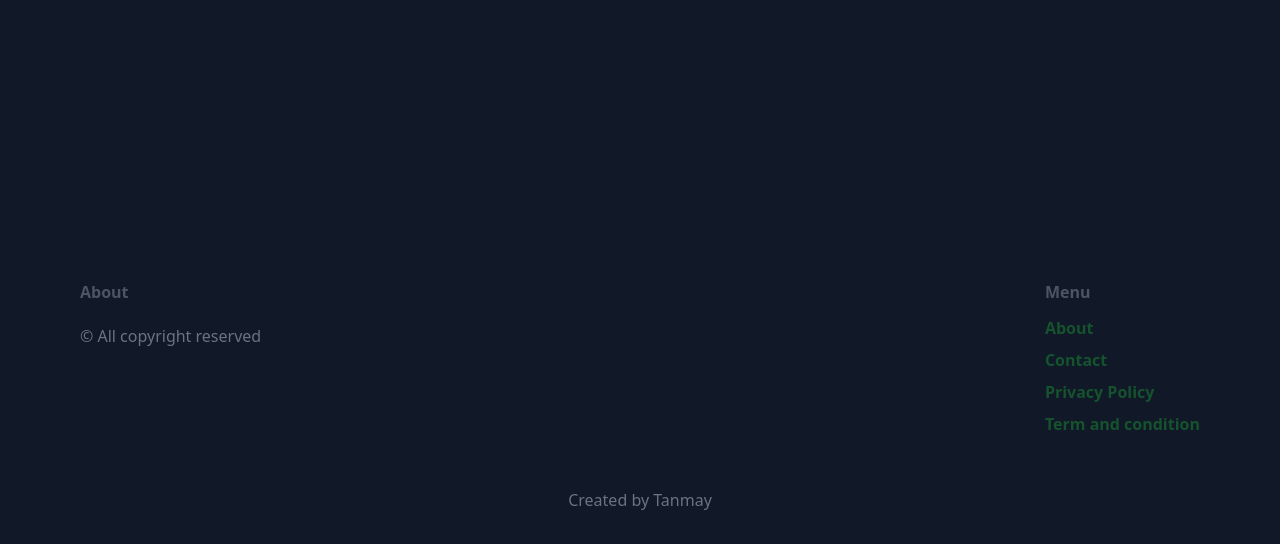
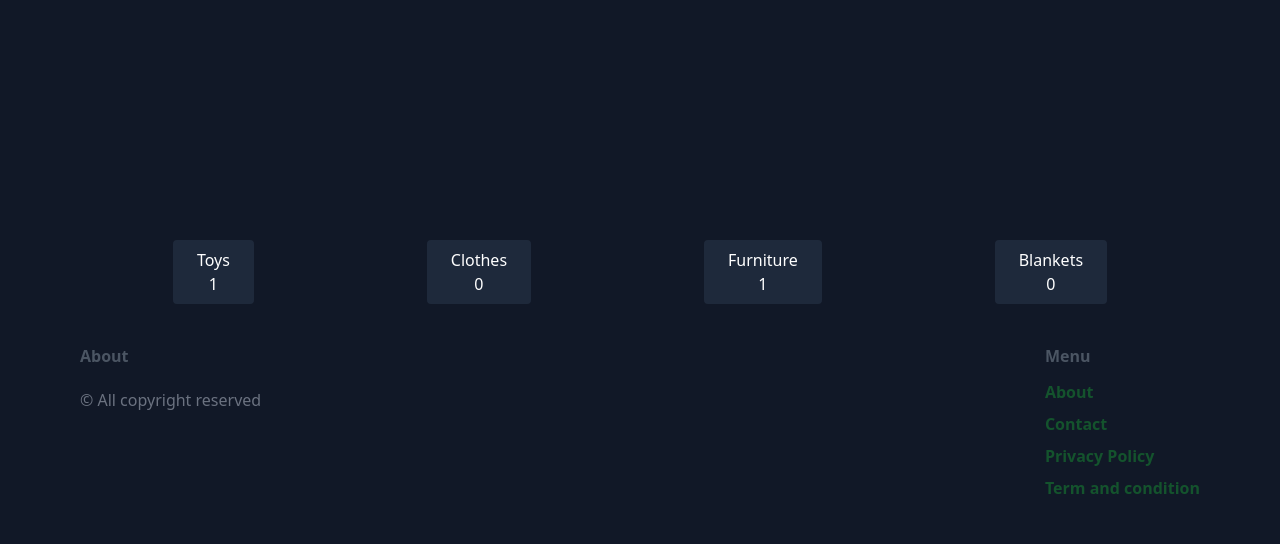
Before and after one commit to GODZ-k/Puddle, a Django app: page / in a window 1280 px wide. Shown: the part 634-1178 px from the top of the page. Before the commit the page ends 1144 px from the top, so only its background shows below. Run offline with Django 4.2, Linux system fonts and the light colour scheme; data comes from the database, SQL or seed files in the repository; some libraries are stand-ins or nearby versions.

Commit message:
final home setup

```diff
--- a/core/templates/index.html
+++ b/core/templates/index.html
@@ -45,5 +45,21 @@
 </div>
 
 
+<div class="bg-gray-900 flex justify-evenly text-center">
+
+    {% for catagory in catagory  %}
+    <div class=" border-none py-2 px-6 rounded bg-slate-800 text-white">
+        <h2>
+           {{catagory.name}}
+
+        </h2>
+        <p>
+            {{catagory.items.count}}
+        </p>
+    </div>
+    {% endfor %}
+</div>
+
+
 
 {% endblock  %}
--- a/theme/static/css/dist/styles.css
+++ b/theme/static/css/dist/styles.css
@@ -894,6 +894,10 @@ select {
   border-width: 1px;
 }
 
+.border-none {
+  border-style: none;
+}
+
 .bg-gray-50 {
   --tw-bg-opacity: 1;
   background-color: rgb(249 250 251 / var(--tw-bg-opacity));
@@ -922,6 +926,21 @@ select {
 .bg-gray-950 {
   --tw-bg-opacity: 1;
   background-color: rgb(3 7 18 / var(--tw-bg-opacity));
+}
+
+.bg-gray-800 {
+  --tw-bg-opacity: 1;
+  background-color: rgb(31 41 55 / var(--tw-bg-opacity));
+}
+
+.bg-slate-700 {
+  --tw-bg-opacity: 1;
+  background-color: rgb(51 65 85 / var(--tw-bg-opacity));
+}
+
+.bg-slate-800 {
+  --tw-bg-opacity: 1;
+  background-color: rgb(30 41 59 / var(--tw-bg-opacity));
 }
 
 .object-cover {
@@ -972,6 +991,16 @@ select {
 .py-1\.5 {
   padding-top: 0.375rem;
   padding-bottom: 0.375rem;
+}
+
+.py-2 {
+  padding-top: 0.5rem;
+  padding-bottom: 0.5rem;
+}
+
+.px-6 {
+  padding-left: 1.5rem;
+  padding-right: 1.5rem;
 }
 
 .pt-10 {
```
